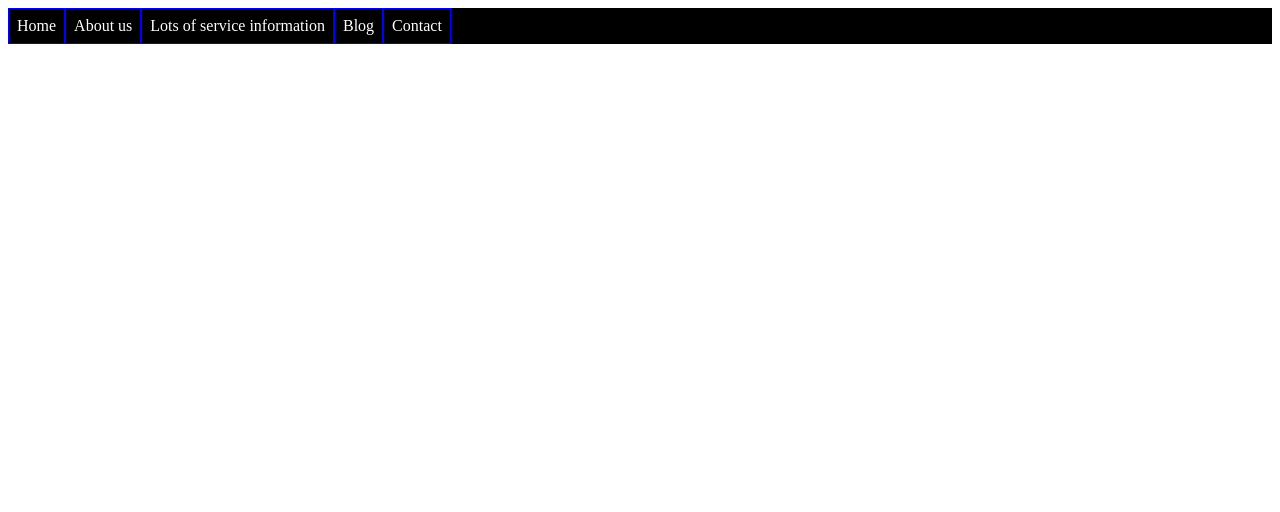
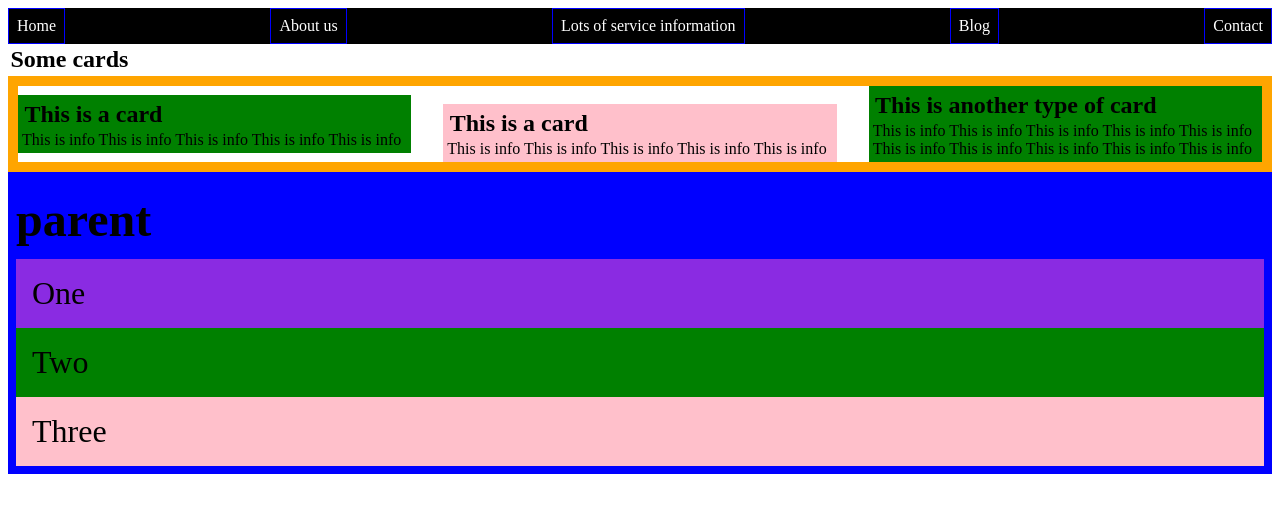
Before and after one commit to Johan-Hennius/practice-page, a plain HTML site: page index.html in a window 1280 px wide. Drawn offline with Linux system fonts and the light colour scheme.

Commit message:
flexbox practice end

```diff
--- a/assets/css/style.css
+++ b/assets/css/style.css
@@ -5,12 +5,6 @@
 }
 
 /* Position Practice */
-section {
-    background-color: blue;
-    padding: .25em;
-    font-size: 2em;
-    display: none;
-}
 
 h1 {
     margin: 0;
@@ -19,6 +13,9 @@ h1 {
 
 .parent {
     position: relative;
+    background-color: blue;
+    padding: .25em;
+    font-size: 2em;
 }
 
 .child-one {
@@ -41,11 +38,18 @@ h1 {
 /* Flexbox Practice */
 .nav-list {
     display: flex;
+    justify-content: space-between;
+    gap: 1rem;
 
     margin: 0;
     padding: 0;
     list-style: none;
     background-color: black;
+}
+
+.nav-list li {
+    /* flex-grow: 1; */
+    flex-shrink: 1;
 }
 
 a {
@@ -57,3 +61,39 @@ li {
     padding: .5em;
     border: 1px solid blue;
 }
+
+.columns {
+    display: flex;
+    flex-direction: row;
+    align-items: center;
+    gap: 2rem;
+
+
+    border: 10px solid orange;
+}
+
+.columns > * {
+    flex-grow: 1;
+    flex-shrink: 1;
+    flex-basis: 100%;
+}
+
+.card:nth-child(2) {
+    background-color: pink;
+    align-self: flex-end;
+}
+
+.card {
+    padding: .25em;
+    margin: 0;
+    background-color: green;
+}
+
+h2 {
+    padding: .1em;
+    margin: 0;
+}
+
+p {
+    margin: 0;
+}
--- a/index.html
+++ b/index.html
@@ -1,5 +1,6 @@
 <!DOCTYPE html>
 <html lang="en">
+
 <head>
     <meta charset="UTF-8">
     <meta name="viewport" content="width=device-width, initial-scale=1.0">
@@ -7,8 +8,10 @@
     <!--- Document Title -->
     <title>Practice Page</title>
 </head>
+
 <body>
     <header>
+        <!-- Flexbox nav bar practice-->
         <nav>
             <ul class="nav-list">
                 <li><a href="#">Home</a></li>
@@ -20,6 +23,25 @@
         </nav>
     </header>
     <main>
+        <!-- Flexbox columns practice -->
+        <section class="cards">
+            <h2>Some cards</h2>
+            <div class="columns">
+                <article class="card">
+                    <h2>This is a card</h2>
+                    <p>This is info This is info This is info This is info This is info</p>
+                </article>
+                <article class="card">
+                    <h2>This is a card</h2>
+                    <p>This is info This is info This is info This is info This is info</p>
+                </article>
+                <article class="card">
+                    <h2>This is another type of card</h2>
+                    <p>This is info This is info This is info This is info This is info This is info This is info This
+                        is info This is info This is info</p>
+                </article>
+            </div>
+        </section>
         <!-- CSS Positioning Practice -->
         <section class="parent">
             <h1>parent</h1>
@@ -34,4 +56,5 @@
 
     </footer>
 </body>
+
 </html>
```
